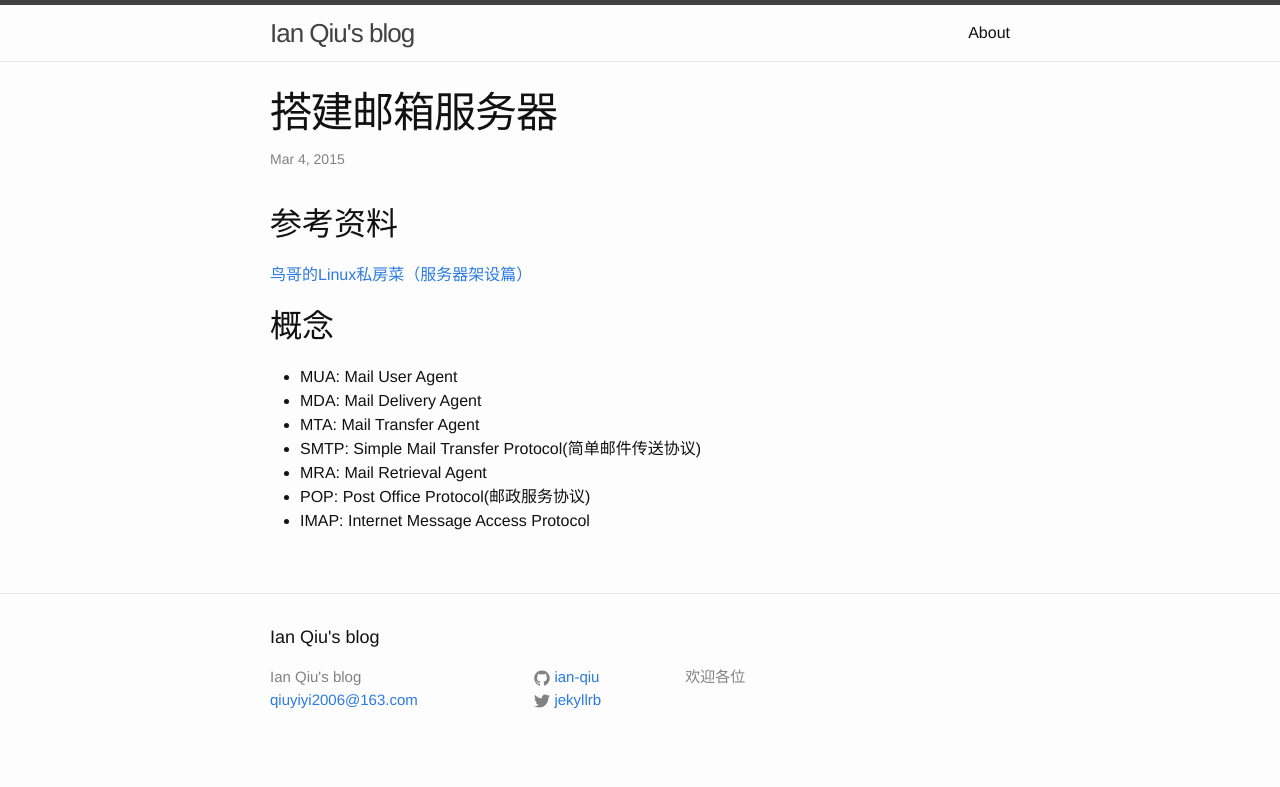
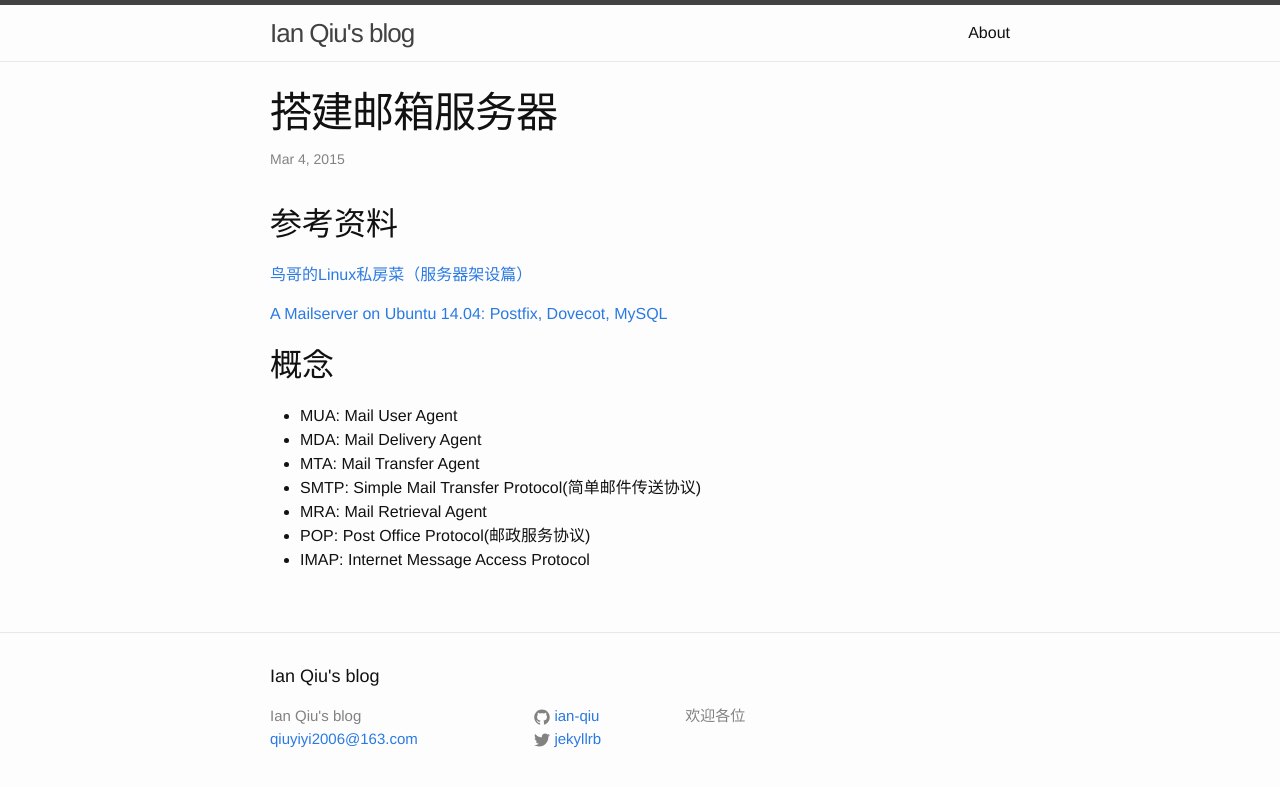
Before and after one commit to ian-qiu/ian-qiu.github.io, a Jekyll site: the page built from _posts/2015-03-04-mail-server.markdown, in a window 1280 px wide. Shown: the top 787 px of the page. Built offline with Jekyll 4.4.1, drawn with Linux system fonts in a browser that asks for light colours.

Commit message:
mail server

```diff
--- a/_posts/2015-03-04-mail-server.markdown
+++ b/_posts/2015-03-04-mail-server.markdown
@@ -9,6 +9,8 @@ categories: study
 ----------------------
 <a href="http://vbird.dic.ksu.edu.tw/linux_server/0380mail_1.php" target="_blank">鸟哥的Linux私房菜（服务器架设篇）</a>
 
+<a href="https://www.exratione.com/2014/05/a-mailserver-on-ubuntu-1404-postfix-dovecot-mysql/" target="_blank">A Mailserver on Ubuntu 14.04: Postfix, Dovecot, MySQL</a>
+
 概念
 ----------------------
 
```
